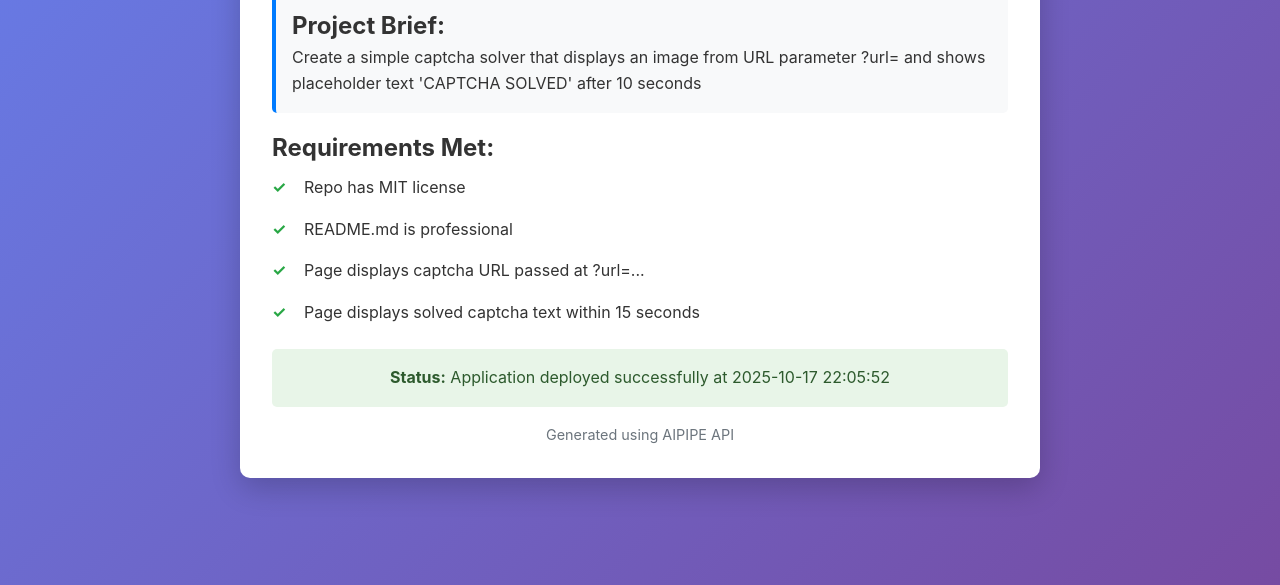
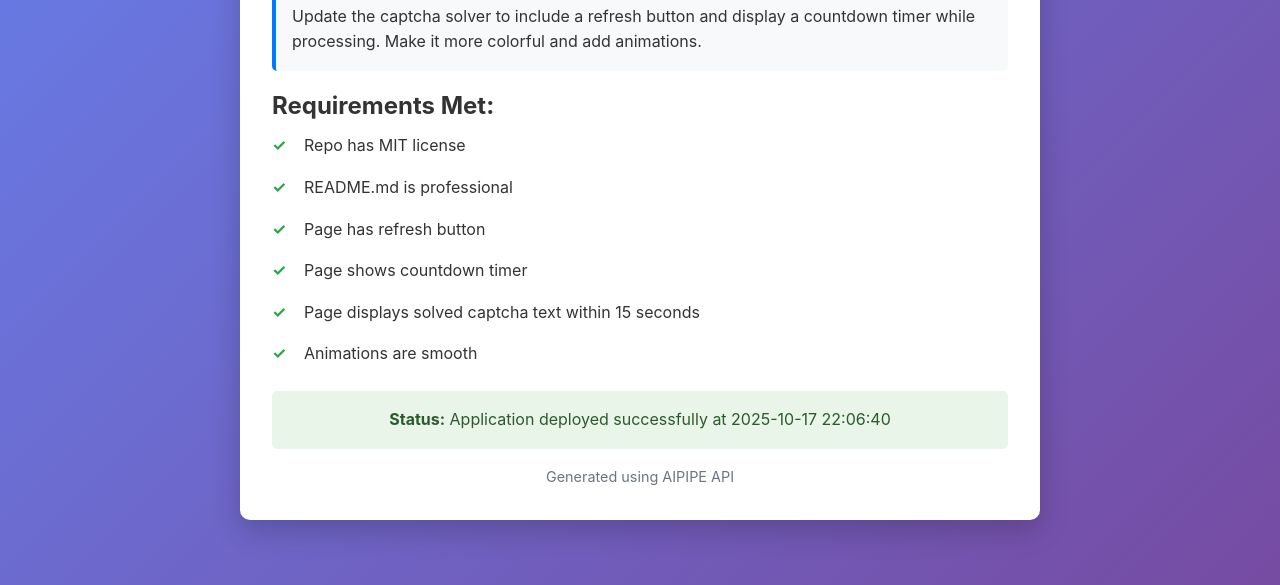
Before and after one commit to ananyap-codes/captcha-solver-demo-test-1760718951, a plain HTML site: page index.html in a window 1280 px wide. Shown: the part 215-800 px from the top of the page. Drawn offline with Linux system fonts and the light colour scheme.

Commit message:
Round 2 update: Modify index.html

```diff
--- a/index.html
+++ b/index.html
@@ -98,18 +98,18 @@
 
         <div class="brief">
             <h2>Project Brief:</h2>
-            <p>Create a simple captcha solver that displays an image from URL parameter ?url= and shows placeholder text 'CAPTCHA SOLVED' after 10 seconds</p>
+            <p>Update the captcha solver to include a refresh button and display a countdown timer while processing. Make it more colorful and add animations.</p>
         </div>
 
         <div class="requirements">
             <h2>Requirements Met:</h2>
             <ul>
-                <li>Repo has MIT license</li><li>README.md is professional</li><li>Page displays captcha URL passed at ?url=...</li><li>Page displays solved captcha text within 15 seconds</li>
+                <li>Repo has MIT license</li><li>README.md is professional</li><li>Page has refresh button</li><li>Page shows countdown timer</li><li>Page displays solved captcha text within 15 seconds</li><li>Animations are smooth</li>
             </ul>
         </div>
 
         <div class="status">
-            <strong>Status:</strong> Application deployed successfully at 2025-10-17 22:05:52
+            <strong>Status:</strong> Application deployed successfully at 2025-10-17 22:06:40
         </div>
 
         <div class="ai-provider">
```
